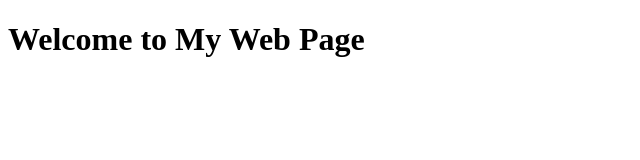
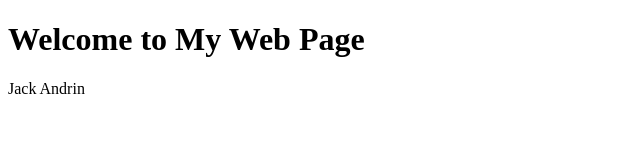
Before and after one commit to jack2369/jack2369.github.io, a plain HTML site: page index.html in a window 1280 px wide. Shown: the full height of the page, 0-640 px from the left. Drawn offline with Linux system fonts and the light colour scheme.

Commit message:
Update index.html

```diff
--- a/index.html
+++ b/index.html
@@ -7,5 +7,6 @@
 </head>
 <body>
     <h1>Welcome to My Web Page</h1>
+    <p>Jack Andrin</p>
 </body>
 </html>
```
